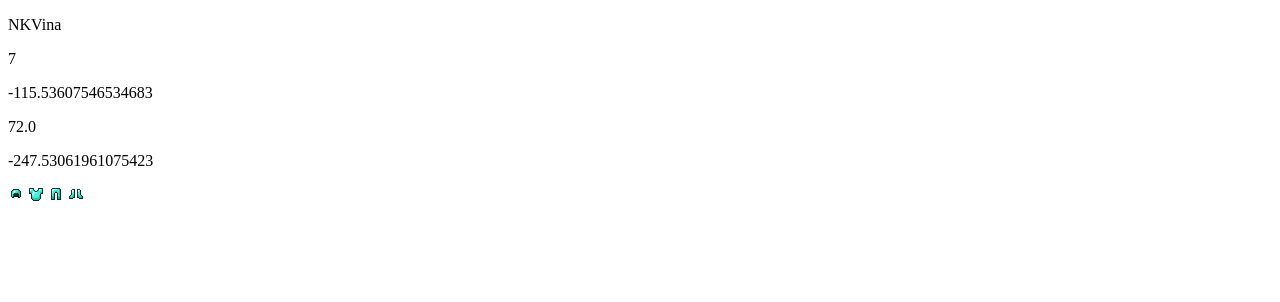
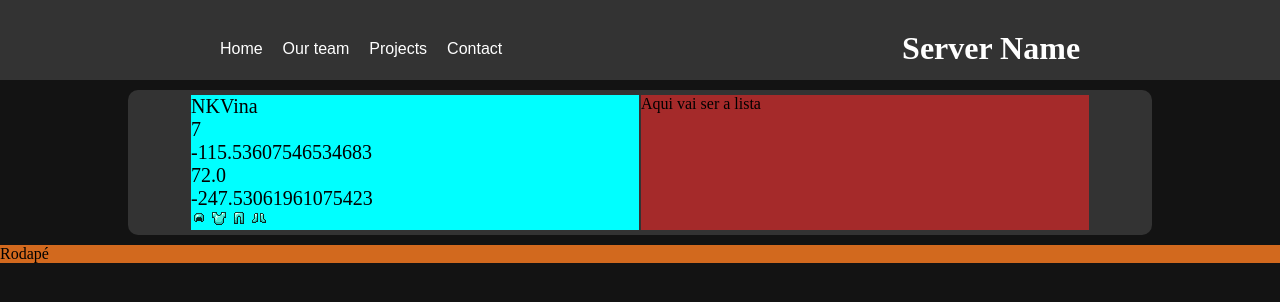
Before and after one commit to NKvinibrian/WebSite-DataPlayers, a Django app: page / in a window 1280 px wide. Shown: the top 302 px of the page. Run offline with Django 3.2, Linux system fonts and the light colour scheme; data comes from the database, SQL or seed files in the repository; some web fonts are replaced.

Commit message:
Criado css e criado o Grid principal do site

```diff
--- /dev/null
+++ b/DataPlayersSite/core/static/css/style.css
@@ -0,0 +1,124 @@
+*{margin: 0; padding: 0}
+
+
+@font-face{
+    font-family: Minecrafter;
+    font-style: normal;
+    src: local('Minecrafter'), url("fonts/Minecrafter.ttf")format("truetype");
+}
+
+.ts{
+    font-family: Minecrafter;
+    font-size: 20px;
+}
+
+.cointaner{
+    display: grid;
+    grid-template-columns: 1.0fr;
+    grid-template-areas:
+        "nav nav"
+        "base base"
+        "end end";
+    gap: 10px;
+    justify-content: center;
+}
+
+main{
+    grid-area: base;
+    background-color: #333333;
+    width: 80vw;
+    justify-self: center;
+    border-radius: 10px;
+}
+
+header{
+    grid-area: nav;
+    background-color: #333333;
+    height: 80px;
+    display: flex;
+    flex-direction: row;
+    justify-content: space-around;
+}
+
+.menu ul li a{
+    position: relative;
+    color: #fff;
+    font-family: Arial, Helvetica, sans-serif;
+    text-decoration: none;
+    margin-left: 20px;
+    top:40px;
+    white-space: nowrap;
+}
+.menu ul li a:hover{
+    color: rgba(255, 255, 255, 0.596);
+}
+li{
+    text-decoration: none;
+    list-style: none;
+}
+
+.menu ul{
+    display: flex;
+    justify-content: start;
+    flex-direction: row;
+}
+
+body{
+    background-color: rgb(19, 19, 19);
+}
+.server_name{
+    position: relative;
+    color: #fff;
+    font-family: Minecrafter;
+    text-align: center;
+    height: auto;
+    top: 30px;
+    white-space: nowrap;
+}
+.players{
+    grid-area: base;
+    display: grid;
+    grid-template-columns: 0.5fr 0.5fr;
+    grid-template-areas:
+        "con1 con2";
+    gap: 2px;
+    justify-content: center;
+}
+
+.user{
+    grid-area: con1;
+    margin-top: 5px;
+    margin-bottom: 5px;
+    justify-self: right;
+    background-color: aqua;
+    width: 35vw;
+}
+
+.list{
+    grid-area: con2;
+    margin-top: 5px;
+    margin-bottom: 5px;
+    background-color: brown;
+    width: 35vw;
+}
+
+footer{
+    grid-area: end;
+    background-color: chocolate;
+}
+@media only screen and (max-width:1200px){
+    .players{
+        justify-items: center;
+        grid-template-columns: 1.0fr;
+        grid-template-areas:
+            "con1"
+            "con2";
+    }
+    .user{
+        justify-self: center;
+        width: 70vw;
+    }
+    .list{
+        width: 70vw;
+    }
+}
--- a/DataPlayersSite/core/templates/index.html
+++ b/DataPlayersSite/core/templates/index.html
@@ -4,15 +4,35 @@
     <head>
         <title>Index</title>
         <meta charset="UTF-8">
+        <link rel="stylesheet" type="text/css" href="{% static 'css/style.css' %}">
     </head>
+
     <body>
+        <div class="cointaner">
+            <header>
+                <nav>
+                    <div class="menu">
+                        <ul>
+                            <li><a href="#" onclick="alert('ok')">Home</a></li>
+                            <li><a href="#">Our team</a></li>
+                            <li><a href="#">Projects</a></li>
+                            <li><a href="#">Contact</a></li>
+                        </ul>
+                    </div>
+                </nav>
+                <h1 class="server_name">Server Name</h1>
+            </header>
+
+            <main>
+                <div class="players">
                     {% for i in list %}
+                        <div class="user">
                             <span>
-            <p>{{ i.Nome }}</p>
-            <p>{{ i.Xp }}</p>
-            <p>{{ i.PosX }}</p>
-            <p>{{ i.PosY }}</p>
-            <p>{{ i.PosZ }}</p>
+                                <p class="ts">{{ i.Nome }}</p>
+                                <p class="ts">{{ i.Xp }}</p>
+                                <p class="ts">{{ i.PosX }}</p>
+                                <p class="ts">{{ i.PosY }}</p>
+                                <p class="ts">{{ i.PosZ }}</p>
                                 {% if i.Helmet != "" %}
                                     <img src="{% static 'img'%}/{{ i.Helmet }}.png">
                                 {% endif %}
@@ -29,6 +49,17 @@
                                     <img src="{% static 'img'%}/{{ i.Boot }}.png">
                                 {% endif %}
                             </span>
+                        </div>
+                        <div class="list">
+                            <p>Aqui vai ser a lista</p>
+                        </div>
                     {% endfor %}
+                </div>
+            </main>
+
+            <footer>
+                Rodapé
+            </footer>
+        </div>
     </body>
 </html>
```
Also changed, not shown: 1 other file. Lines whose indentation alone changed are shown as unchanged.
